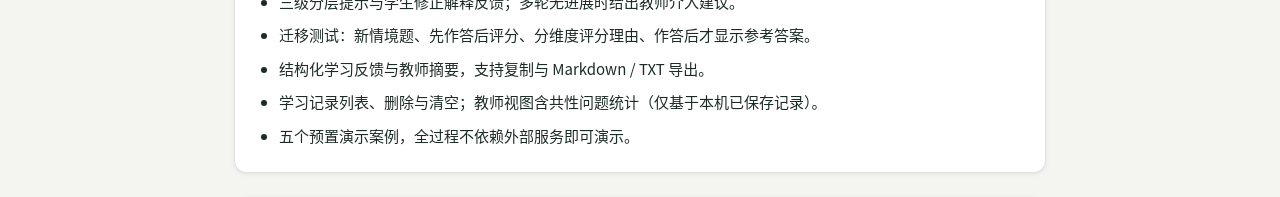
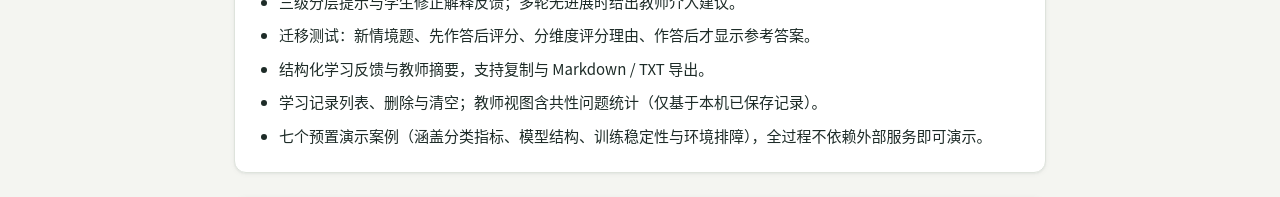
Before and after one commit to Lvshujun0918/knowbr, a Vue app in the folder web/: page /help in a window 1280 px wide. Shown: the part 1060-1257 px from the top of the page. Built offline with nearby package versions, Linux system fonts and the light colour scheme; no server answers.

Commit message:
docs(readme): 对齐规则库范围与演示案例数量说明

```diff
--- a/web/src/pages/HelpPage.vue
+++ b/web/src/pages/HelpPage.vue
@@ -58,7 +58,7 @@ onMounted(() => {
         <li>迁移测试：新情境题、先作答后评分、分维度评分理由、作答后才显示参考答案。</li>
         <li>结构化学习反馈与教师摘要，支持复制与 Markdown / TXT 导出。</li>
         <li>学习记录列表、删除与清空；教师视图含共性问题统计（仅基于本机已保存记录）。</li>
-        <li>五个预置演示案例，全过程不依赖外部服务即可演示。</li>
+        <li>七个预置演示案例（涵盖分类指标、模型结构、训练稳定性与环境排障），全过程不依赖外部服务即可演示。</li>
       </ul>
     </div>
 
```
Also changed, not shown: 1 other file (tests, documents, lock files or other folders).
